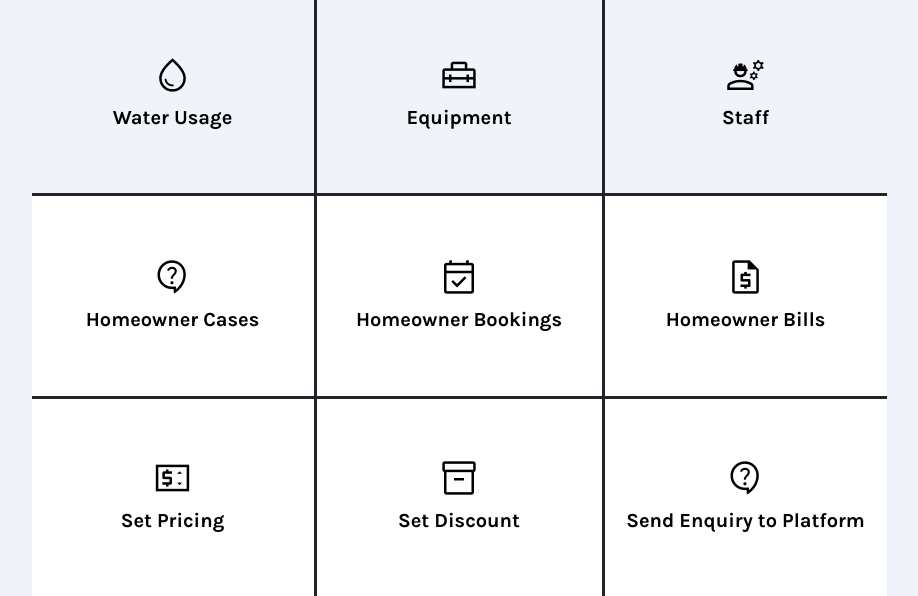
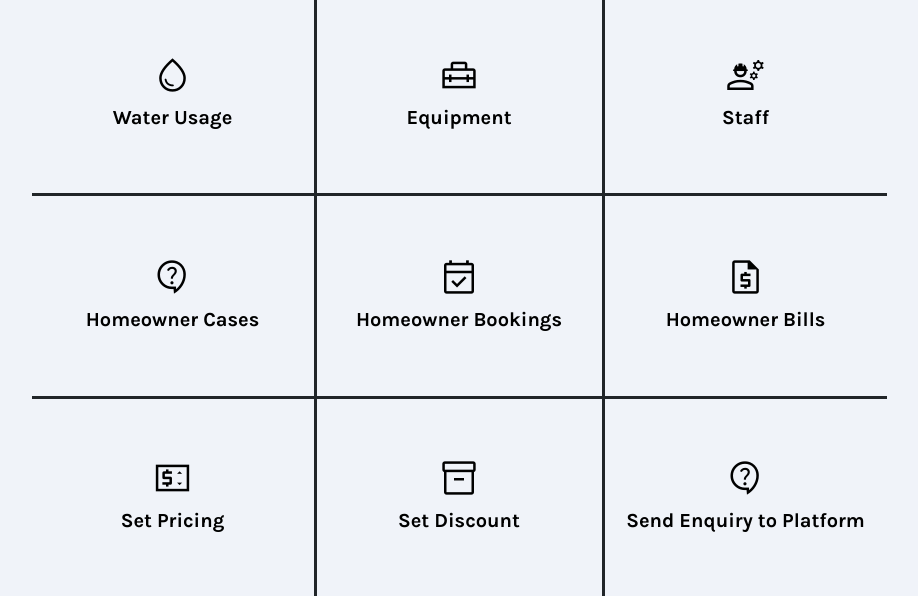
Before and after one commit to JingHian/FYP, a PHP site: page /servicesCompany.php in a window 1280 px wide. Shown: the part 227-823 px from the top of the page, without its empty margins (181-1099 px from the left). Run offline with PHP 8.4, Linux system fonts and the light colour scheme; a user stored in the database is signed in; some libraries are stand-ins or nearby versions.

Commit message:
Removed array printing

```diff
--- a/generateBills.php
+++ b/generateBills.php
@@ -8,7 +8,7 @@ $company = new Company();
 $uni = new Universal();
 $already_exists = "";
 
-echo '<pre>' . print_r($_SESSION) . '</pre>';
+// echo '<pre>' . print_r($_SESSION) . '</pre>';
 
 if($_SERVER["REQUEST_METHOD"] == "POST" && isset($_POST['generate'])) {
   $CID = $_SESSION['ID'];
--- a/servicesCompany.php
+++ b/servicesCompany.php
@@ -44,7 +44,7 @@ include_once "logInCheck.php";
 
         <div class="col-md-15"></div>
         <div class="col-md-15"></div>
-          <a class="menu-style no-text-deco no-rounded-border d-flex align-items-center justify-content-center col-md-3 border border-top-0 border-start-0 border-bottom-0 border-dark border-3 pt-3  height-200 bg-white" href="viewCases.php">
+          <a class="menu-style no-text-deco no-rounded-border d-flex align-items-center justify-content-center col-md-3 border border-top-0 border-start-0 border-bottom-0 border-dark border-3 pt-3  height-200" href="viewCases.php">
 
             <div class =" text-center">
               <span class="material-symbols-outlined   icon-size">contact_support</span>
@@ -52,14 +52,14 @@ include_once "logInCheck.php";
             </div>
           </a>
 
-            <a class="menu-style no-text-deco no-rounded-border d-flex align-items-center  justify-content-center col-md-3 border border-dark border-0 pt-3  height-200 bg-white" href="viewBookingsComp.php">
+            <a class="menu-style no-text-deco no-rounded-border d-flex align-items-center  justify-content-center col-md-3 border border-dark border-0 pt-3  height-200 " href="viewBookingsComp.php">
               <div class =" text-center">
                 <span class="material-symbols-outlined  icon-size">event_available</span>
                 <p class="usage-font ">Homeowner Bookings </p>
               </div>
             </a>
 
-            <a class="menu-style no-text-deco no-rounded-border d-flex align-items-center justify-content-center col-md-3 border border-top-0 border-bottom-0 border-end-0 border-dark border-3 pt-3  height-200 bg-white" href="viewBillsComp.php">
+            <a class="menu-style no-text-deco no-rounded-border d-flex align-items-center justify-content-center col-md-3 border border-top-0 border-bottom-0 border-end-0 border-dark border-3 pt-3  height-200 " href="viewBillsComp.php">
               <div class =" text-center">
                 <span class="material-symbols-outlined   icon-size">request_quote</span>
                 <p class="usage-font">Homeowner Bills </p>
@@ -68,7 +68,7 @@ include_once "logInCheck.php";
             </a>
             <div class="col-md-15"></div>
             <div class="col-md-15"></div>
-              <a class="menu-style no-text-deco no-rounded-border d-flex align-items-center justify-content-center col-md-3 border border-dark border-start-0 border-bottom-0 border-3 pt-3  height-200 bg-white" href="managePrice.php">
+              <a class="menu-style no-text-deco no-rounded-border d-flex align-items-center justify-content-center col-md-3 border border-dark border-start-0 border-bottom-0 border-3 pt-3  height-200 " href="managePrice.php">
 
                 <div class =" text-center">
                   <span class="material-symbols-outlined   icon-size">price_change</span>
@@ -76,7 +76,7 @@ include_once "logInCheck.php";
                 </div>
               </a>
 
-              <a class="menu-style no-text-deco no-rounded-border d-flex align-items-center justify-content-center col-md-3 border  border-start-0 border-end-0 border-bottom-0  border-dark border-3 pt-3  height-200 bg-white"  href="addEditDiscount.php">
+              <a class="menu-style no-text-deco no-rounded-border d-flex align-items-center justify-content-center col-md-3 border  border-start-0 border-end-0 border-bottom-0  border-dark border-3 pt-3  height-200 "  href="addEditDiscount.php">
 
                   <div class =" text-center">
                     <span class="material-symbols-outlined  icon-size">inventory_2</span>
@@ -84,7 +84,7 @@ include_once "logInCheck.php";
                   </div>
                 </a>
 
-                <a class="menu-style no-text-deco no-rounded-border d-flex align-items-center  justify-content-center col-md-3 border border-dark border-bottom-0 border-end-0 border-3 pt-3  height-200 bg-white" href="enquiryToPlatform.php">
+                <a class="menu-style no-text-deco no-rounded-border d-flex align-items-center  justify-content-center col-md-3 border border-dark border-bottom-0 border-end-0 border-3 pt-3  height-200 " href="enquiryToPlatform.php">
 
                   <div class =" text-center">
                     <span class="material-symbols-outlined   icon-size">contact_support</span>
--- a/viewBillsClients.php
+++ b/viewBillsClients.php
@@ -5,7 +5,7 @@
   include_once ('navbar.php');
   include_once "logInCheck.php";
 
-echo '<pre>' . print_r($_SESSION) . '</pre>';
+// echo '<pre>' . print_r($_SESSION) . '</pre>';
 
   if($_SERVER["REQUEST_METHOD"] == "POST") {
     $client_ID = $_POST["client_ID"];
```
